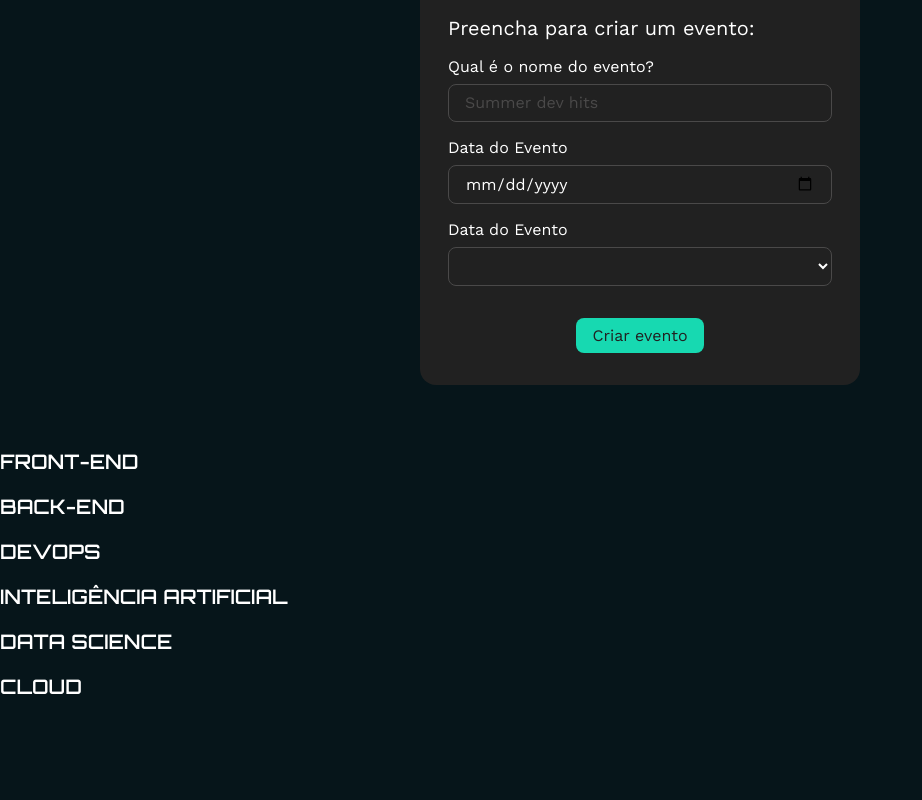
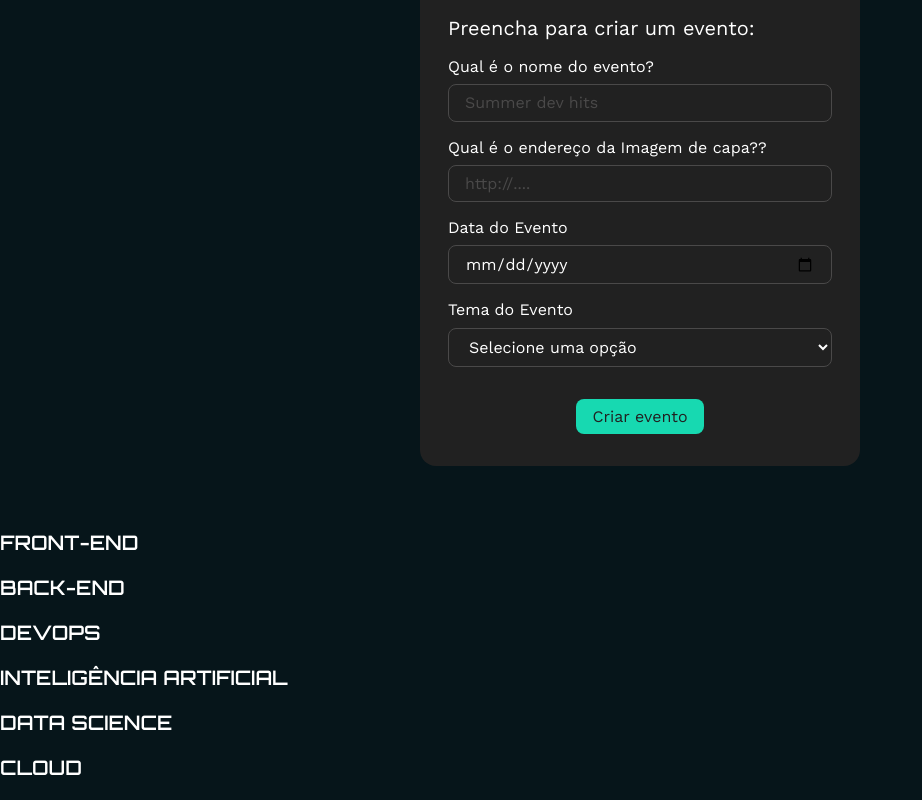
Before and after one commit to luPatricia/React-JSX, a React (Vite) app: page / in a window 1280 px wide. Shown: the part 780-1580 px from the top of the page, without its empty margins (0-922 px from the left). Before the commit the page ends 1499 px from the top, so only its background shows below. Built offline with nearby package versions, Linux system fonts and the light colour scheme.

Commit message:
ultimas alterações

```diff
--- a/src/App.jsx
+++ b/src/App.jsx
@@ -1,11 +1,15 @@
 
 import './App.css'
 import { Banner } from './componentes/Banner'
-import {FormularioDeEvento} from './componentes/FormularioDeEvento'
+import { FormularioDeEvento } from './componentes/FormularioDeEvento'
 import { Tema } from './componentes/Tema'
+import { CardEvento } from './componentes/CardEvento'
+import { useState } from 'react'
 
 
 function App() {
+
+
   const temas = [
     {
       id: 1,
@@ -41,6 +45,19 @@ function App() {
   ]
 
 
+  const [eventos, setEventos] = useState ([
+     {
+       capa: 'https://raw.githubusercontent.com/viniciosneves/tecboard-assets/refs/heads/main/imagem_1.png',
+       tema: temas[0],
+       data: new Date(),
+       titulo: 'Mulheres no front'
+     }
+  ])
+
+  function adicionarEvento (evento){
+    setEventos([...eventos], evento)
+
+  }
 
 
   return (
@@ -49,31 +66,45 @@ function App() {
         <img src="/logo.png" alt="" />
       </header>
 
-      <Banner/>
-       <FormularioDeEvento/>
-       <section>
-        <Tema tema = {temas[0]}/>
+      <Banner />
+
+      <FormularioDeEvento temas={temas} aoSubmeter ={adicionarEvento} />
+
+      {temas.map(function(item){
+         return(
+          <section key={item.id}>
+           <Tema tema={item} />
+
+           {eventos.map(function (item, index){
+              <CardEvento evento={eventos} key={index}/>
+      })}
+
+         </section>
+         )
+      })}
+
+
+
+      {/* <section>
+        <Tema tema={temas[1]} />
       </section>
 
       <section>
-        <Tema tema = {temas[1]}/>
+        <Tema tema={temas[2]} />
       </section>
 
       <section>
-        <Tema tema = {temas[2]}/>
+        <Tema tema={temas[3]} />
       </section>
 
       <section>
-        <Tema tema = {temas[3]}/>
+        <Tema tema={temas[4]} />
       </section>
 
       <section>
-        <Tema tema = {temas[4]}/>
-       </section>
+        <Tema tema={temas[5]} />
+      </section> */}
 
-        <section>
-        <Tema tema = {temas[5]}/>
-       </section>
     </main>
   )
 }
--- /dev/null
+++ b/src/componentes/CardEvento/card-evento.css
@@ -0,0 +1,48 @@
+.card-evento{
+    background-color: #212121;
+    display: flex;
+    flex-direction: column;
+    width: 282px;
+    color: #fff;
+}
+
+.card-evento p,
+.card-evento h4{
+    margin: 0;
+}
+
+.card-evento .corpo{
+    padding: 24px 16px;
+    display: flex;
+    flex-direction: column;
+    align-items: flex-start;
+    gap: 8px;
+}
+
+.card-evento .tag{
+    font-family: "Orbitron", sans-serif;
+    background-color: #4a4949;
+    border-radius: 4px;
+    padding: 8px;
+    display: inline-block;
+    color: #fff;
+    font-size: 10px;
+    font-weight: 700;
+    font-size: 10px;
+    letter-spacing: 10%;
+    text-transform: uppercase;
+}
+
+.card-evento .data{
+    font-weight: 400;
+    font-size: 13px;
+    line-height: 120%;
+    color: #fff;
+}
+
+.card-evento .titulo{
+    font-family: "Orbitron", sans-serif;
+    font-size: 25px;
+    font-weight: 700;
+    line-height: 125%;
+}
--- /dev/null
+++ b/src/componentes/CardEvento/index.jsx
@@ -0,0 +1,23 @@
+import './card-evento.css';
+
+export function CardEvento({evento}){
+    return(
+        <div className='card-evento'>
+            <img src={evento.capa} alt={evento.titulo}/>
+
+            <div className="corpo">
+                <p className="tag">
+                    {evento.tema.nome}
+                </p>
+
+                <p className='data'>
+                    {evento.data.toLocaleDateString('pt-PT')}
+                </p>
+
+                <h4 className='titulo'>
+                     {evento.titulo}
+                </h4>
+            </div>
+        </div>
+    )
+}
--- a/src/componentes/FormularioDeEvento/index.jsx
+++ b/src/componentes/FormularioDeEvento/index.jsx
@@ -8,10 +8,25 @@ import { ListaSuspensa } from '../ListaSuspensa';
 
 
 
-export function FormularioDeEvento() {
+export function FormularioDeEvento({ temas, aoSubmeter }) {
+
+    function aoFormSubmetido(formData) {
+        console.log('Está na hora de criar um novo evento', formData.get('tema'));
+        const evento = {
+            capa: formData.get('capa'),
+            tema: temas.find(function (item){
+                return item.id == formData.get('tema')
+            }),
+            data: new Date(formData.get('dataEvento')),
+            titulo: formData.get('nomeEvento')
+
+        }
+
+        aoSubmeter("esse evento é: ", evento);
+    }
 
     return (
-        <form className='form-evento'>
+        <form className='form-evento' action={aoFormSubmetido}>
             <TituloFormulario>
                 Preencha para criar um evento:
             </TituloFormulario>
@@ -19,29 +34,36 @@ export function FormularioDeEvento() {
             <div className="campos">
                 <CampoDeFormulario>
                     <Label htmlFor="nomeEvento">Qual é o nome do evento?</Label>
-                    <CampoDeEntrada type="text" id='nome' placeholder='Summer dev hits' name='nomeEvento' />
+                    <CampoDeEntrada type="text" id='nomeEvento' placeholder='Summer dev hits' name='nomeEvento' />
+                </CampoDeFormulario>
+
+               <CampoDeFormulario>
+                    <Label htmlFor="nomeEvento">Qual é o endereço da Imagem de capa??</Label>
+                    <CampoDeEntrada type="text" id='capa' placeholder='http://....' name='capa' />
                 </CampoDeFormulario>
 
 
                 <CampoDeFormulario>
                     <Label htmlFor="dataEvento">Data do Evento</Label>
-                    <CampoDeEntrada type="date" id='nome' name='dataEvento' />
+                    <CampoDeEntrada type="date" id='dataEvento' name='dataEvento' />
                 </CampoDeFormulario>
 
+
+
                 <CampoDeFormulario>
-                    <Label htmlFor="dataEvento">Data do Evento</Label>
-                    <ListaSuspensa>
+                    <Label htmlFor="temaEvento">Tema do Evento</Label>
 
-                    </ListaSuspensa>
+                    <ListaSuspensa id="tema" name="tema" itens={temas} />
+
                 </CampoDeFormulario>
 
 
             </div>
 
             <div className="acoes">
-                 <Botao>
-                       Criar evento
-                 </Botao>
+                <Botao>
+                    Criar evento
+                </Botao>
             </div>
 
 
--- a/src/componentes/ListaSuspensa/index.jsx
+++ b/src/componentes/ListaSuspensa/index.jsx
@@ -1,8 +1,16 @@
 import './lista-suspensa.css';
- export function ListaSuspensa({ children }) {
+ export function ListaSuspensa({ itens, id, name }) {
     return (
-        <select className='lista-suspensa-form'>
-            <option value=""></option>
+        <select className='lista-suspensa-form' defaultValue="" id={id} name={name}>
+            <option value="" disabled>
+                Selecione uma opção
+            </option>
+            {itens.map(function (item){
+                return <option key={item.id} value={item.id}>
+                          {item.nome}
+                       </option>
+
+            })}
         </select>
     )
 }
```
Lines whose indentation alone changed are shown as unchanged.
